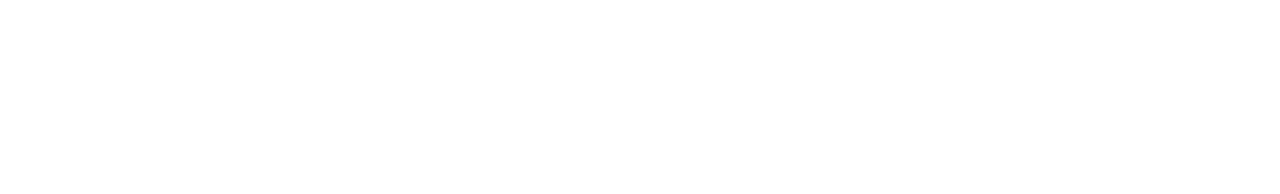
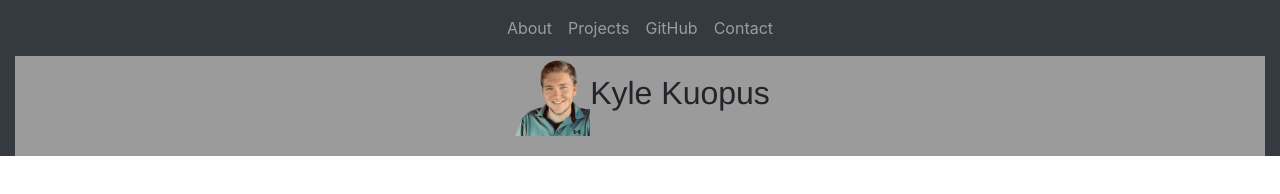
Before and after one commit to kkuop/Personal-Portfolio, a plain HTML site: page index.html in a window 1280 px wide. Drawn offline with nearby package versions, Linux system fonts and the light colour scheme.

Commit message:
nav bar setup and working on header with picture

```diff
--- a/index.html
+++ b/index.html
@@ -2,11 +2,32 @@
 <html>
     <head>
         <title>Kyle Kuopus - Portfolio</title>
-        <meta charset="utf-8">
+        <meta charset="utf-8"> <!---->
         <meta name="viewport" content="width=device-width, initial-scale=1">
         <link rel="stylesheet" href="https://maxcdn.bootstrapcdn.com/bootstrap/4.4.1/css/bootstrap.min.css">
+        <link rel="stylesheet" href="style.css">
     </head>
     <body>
-
+        <div class="container-fluid bg-dark">
+            <nav class="navbar navbar-expand-sm bg-dark navbar-dark justify-content-center">
+                <ul class="navbar-nav">
+                    <li class="nav-item">
+                        <a class="nav-link" href="#">About</a>
+                    </li>
+                    <li class="nav-item">
+                        <a class="nav-link" href="#">Projects</a>
+                    </li>
+                    <li class="nav-item">
+                        <a class="nav-link" href="#">GitHub</a>
+                    </li>
+                    <li class="nav-item">
+                        <a class="nav-link" href="#">Contact</a>
+                    </li>
+                </ul>
+            </nav>
+            <div class="col-sm-12" style="background-color: rgb(155, 155, 155); height: 100px;">
+                <center><span class="header"><img src="images/me.png" alt="" width="80px">Kyle Kuopus</span></center>
+            </div>
+        </div>
     </body>
 </html>
--- a/style.css
+++ b/style.css
@@ -0,0 +1,4 @@
+.header {
+    font-size: xx-large;
+    font-family: 'Franklin Gothic Medium', 'Arial Narrow', Arial, sans-serif;
+}
```
Also changed, not shown: images/me.png (added).
